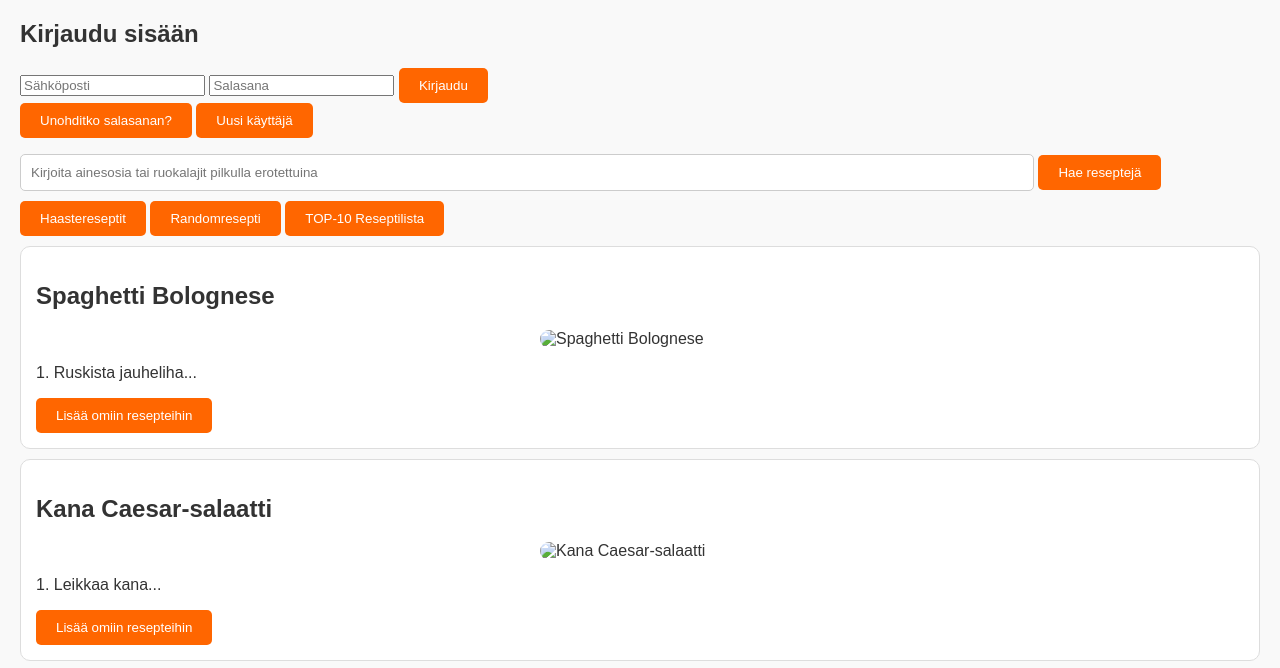
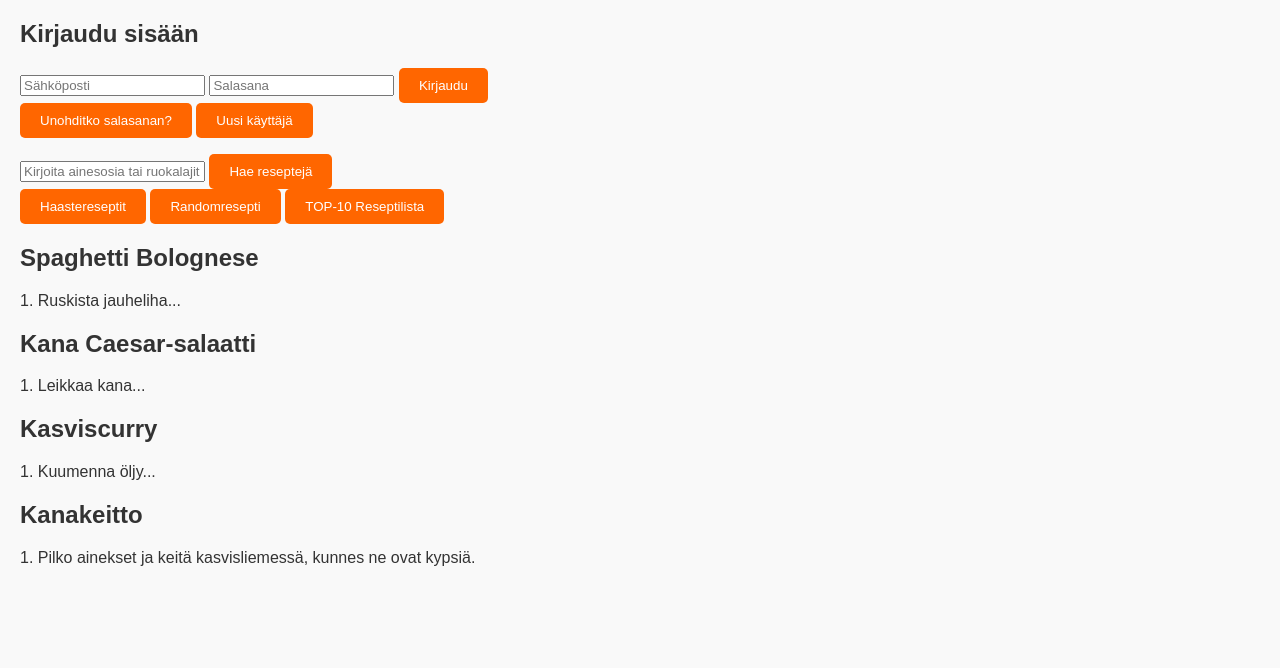
Before and after one commit to JohannaL84/reseptihaku, a plain HTML site: page index.html in a window 1280 px wide. Both pictures are taken after a click on the button "Hae reseptejä". Shown: the part 60-728 px from the top of the page. Drawn offline with Linux system fonts and the light colour scheme.

Commit message:
Funktiot searchResipes ja displayResults muokkaus

```diff
--- a/index.html
+++ b/index.html
@@ -27,7 +27,7 @@
     </div>
 
     <!-- Hakukenttä -->
-    <input type="text" id="searchInput" placeholder="Kirjoita ainesosia tai ruokalajit pilkulla erotettuina">
+    <input type="text" id="search" placeholder="Kirjoita ainesosia tai ruokalajit pilkulla erotettuina">
     <button onclick="searchRecipes()">Hae reseptejä</button>
 
     <!-- Lisävalinnat -->
--- a/script.js
+++ b/script.js
@@ -1,60 +1,53 @@
 
-const recipesDatabase = [
+const recipes = [
     {
         name: 'Spaghetti Bolognese',
         thumbnail: 'spaghetti_bolognese.jpg',
+        ingredients: ["spagetti", "jauheliha", "sipuli", "valkosipuli", "tomaattikastike"],
         instructions: '1. Ruskista jauheliha...'
     },
     {
         name: 'Kana Caesar-salaatti',
         thumbnail: 'chicken_caesar_salad.jpg',
+        ingredients:["kana", "salaatti"],
         instructions: '1. Leikkaa kana...'
     },
     {
         name: 'Kasviscurry',
         thumbnail: 'vegetable_curry.jpg',
+        ingredients: ["munakoiso", "bataatti", "paprika"],
         instructions: '1. Kuumenna öljy...'
+    },
+    {
+        name: "Kanakeitto",
+        ingredients: ["kana", "porkkana", "peruna", "sipuli", "valkosipuli", "kasvisliemi"],
+        instructions: "1. Pilko ainekset ja keitä kasvisliemessä, kunnes ne ovat kypsiä."
     }
         // Lisää omia reseptejäsi tähän
 ];
 
-// Etsii reseptit
-function searchRecipes() {
-    const searchQuery = document.getElementById('searchInput').value.toLowerCase();
-    const searchTerms = searchQuery.split(',').map(term => term.trim()); // Hakee useammalla hakusanalla, pilkulla erotettuna
-    const filteredRecipes = recipesDatabase.filter(recipe =>
-        searchTerms.some(term => recipe.name.toLowerCase().includes(term))
+ // Etsii reseptit
+ function searchRecipes() {
+    const keywords = document.getElementById("search").value.toLowerCase().split(",").map(kw => kw.trim()); // Huomioi hakusanoissa isot kirjaimet ja poistaa ylimääräiset välilyönnit
+    const results = recipes.filter(recipe =>
+        keywords.some(keyword =>
+            recipe.name.toLowerCase().includes(keyword) ||
+            recipe.ingredients.some(ingredient => ingredient.toLowerCase().includes(keyword))
+        )
     );
-    displayResults(filteredRecipes); // Näyttää suodatetut tulokset
+
+    displayResults(results);
+}
+// Näyttää tulokset nimen ja ainesosien perusteella
+function displayResults(results) {
+    document.getElementById("results").innerHTML = results.map(recipe =>
+        `<h2>${recipe.name}</h2>
+         <p>${recipe.instructions}</p>`
+    ).join("");
 }
 
-function displayResults(recipes) {
-    const resultsDiv = document.getElementById('results');
-    resultsDiv.innerHTML = '';
-    if (recipes.length > 0) {
-        recipes.forEach(recipe => {
-            const recipeDiv = document.createElement('div');
-            // Näyttää reseptin ohjeen ja kuvan
-            recipeDiv.innerHTML = `
-               <h2>${recipe.name}</h2>
-                <img src="${recipe.thumbnail}" alt="${recipe.name}" width="200">
-                <p>${recipe.instructions}</p>
-                <button onclick="addRecipe('${recipe.name}', '${recipe.thumbnail}', '${recipe.instructions.replace(/'/g, "\\'")}')">Lisää omiin resepteihin</button>
-            `;
-            resultsDiv.appendChild(recipeDiv);
-        });
-    } else {
-        resultsDiv.innerHTML = 'Ei löytynyt reseptejä.';
-    }
-}
+const userRecipes = []; // Alustetaan muuttuja käyttäjän resepteille
 
-const userRecipes = []; // Käyttäjän reseptit
-
-// Lisää resepti omiin resepteihin
-function addRecipe(name, thumbnail, instructions) {
-    userRecipes.push({ name, thumbnail, instructions });
-    alert('Resepti lisätty omiin resepteihin!');
-}
 
 // Kirjautuminen
 function login() {
@@ -89,7 +82,7 @@ function addRecipe(name, thumbnail, instructions) {
     alert('Resepti lisätty omiin resepteihin!');
 }
 
-
+// Funktio omiin tietoihin
 function goToProfile() {
     window.location.href = 'profile.html';
 }
```
